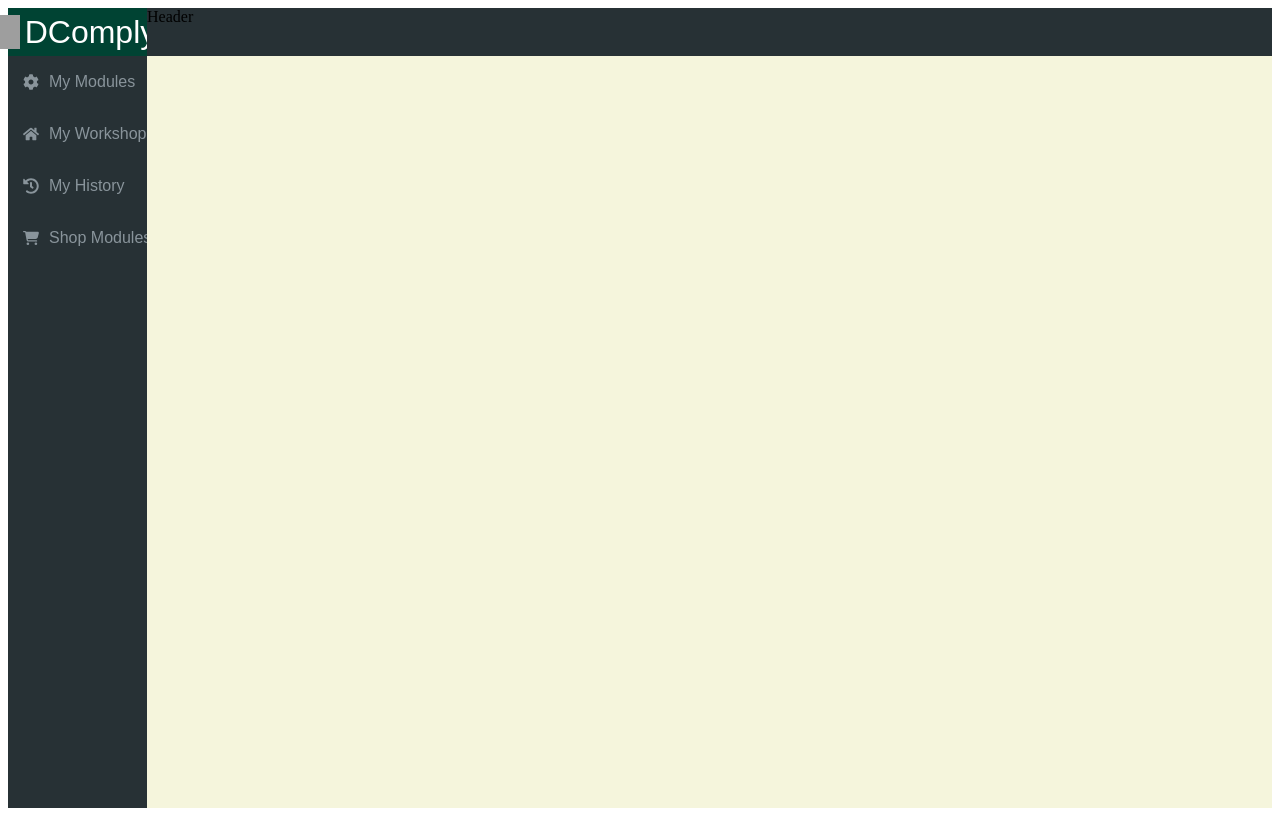
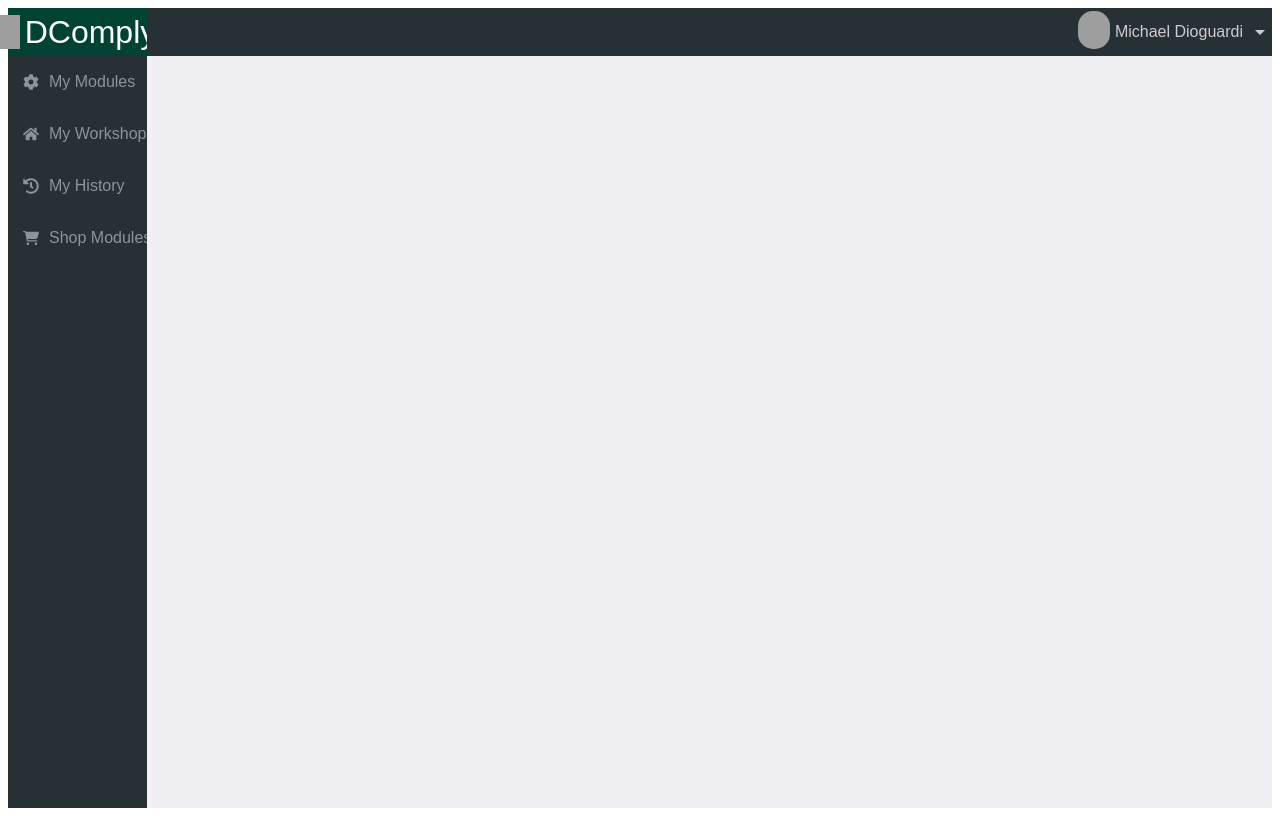
Before and after one commit to Professor-MAD/dcomply, a React (Create React App) app: page / in a window 1280 px wide. Built offline with nearby package versions, Linux system fonts and the light colour scheme; grey boxes are pictures that could not be loaded.

Commit message:
header css

```diff
--- a/src/App.css
+++ b/src/App.css
@@ -21,7 +21,7 @@
     flex-direction: column;
     justify-content: flex-start;
     align-items: flex-start;
-    background-color: beige;
+    background-color: #f0f0f4;
     width: 89%;
     height: 100%;
 }
--- a/src/components/SideNav/SideNav.js
+++ b/src/components/SideNav/SideNav.js
@@ -1,6 +1,6 @@
-import { FaHome, FaCog, FaHistory } from 'react-icons/fa'; // Importing icons
+import { FaHome, FaCog, FaHistory } from 'react-icons/fa';
+import { FaCartShopping } from 'react-icons/fa6';
 import "./SideNav.css"
-import { FaCartShopping } from 'react-icons/fa6';
 
 function SideNav() {
     return (
--- a/src/components/header/Header.css
+++ b/src/components/header/Header.css
@@ -7,3 +7,47 @@
     width: 100%;
     background-color: #273135;
 }
+
+.header-elements {
+    display: flex;
+    flex-direction: row;
+    justify-content: flex-end;
+    align-items: flex-end;
+    height: 100%;
+    width: 100%;
+}
+
+.user-place-holder-image {
+    display: flex;
+    flex-direction: column;
+    justify-content: center;
+    align-items: center;
+    height: 80%;
+    width: 2.8%;
+    margin-bottom: 7px;
+    border-radius: 15px;
+}
+
+.user-name {
+    display: flex;
+    flex-direction: column;
+    justify-content: center;
+    align-items: center;
+    color: #cccccc;
+    font-family: Arial, Helvetica, sans-serif;
+    font-size: 1rem;
+    margin-left: 5px;
+    height: 100%;
+    width: auto;
+}
+
+.arrow-drop-down {
+    display: flex;
+    flex-direction: column;
+    justify-content: center;
+    align-items: center;
+    color: #cccccc;
+    font-size: 1.5rem;
+    margin-left: 5px;
+    height: 100%;
+}
--- a/src/components/header/Header.js
+++ b/src/components/header/Header.js
@@ -1,8 +1,17 @@
+import { FaArrowDown19 } from "react-icons/fa6";
 import "./Header.css"
+import { MdArrowDropDown } from 'react-icons/md';
+
 
 function Header() {
     return(
-        <div className="header-container">Header</div>
+        <div className="header-container">
+            <div className="header-elements">
+                <img className="user-place-holder-image" src="/images/user-place-holder.png" alt="place-holder" />
+                <div className="user-name">Michael Dioguardi</div>
+                <MdArrowDropDown className="arrow-drop-down" />
+            </div>
+        </div>
     );
 }
 
```
Also changed, not shown: images/user-place-holder.png (added).
